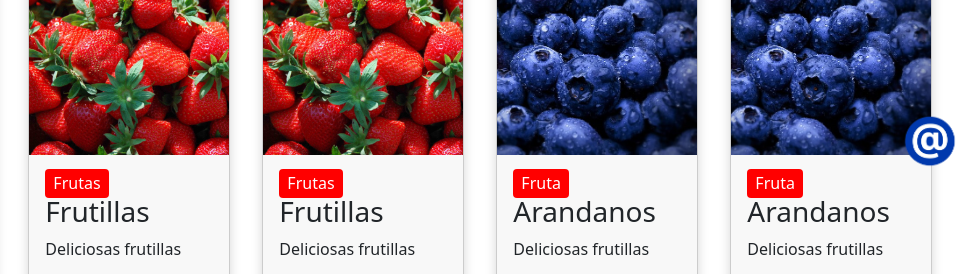
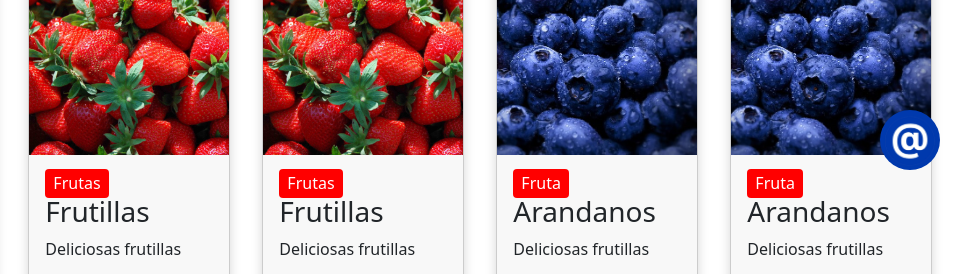
Before and after one commit to Geer68/PFHidalgo, a plain HTML site: page index.html in a window 1280 px wide. Shown: the part 600-874 px from the top of the page, 310-1280 px from the left. Drawn offline with nearby package versions, Linux system fonts and the light colour scheme.

Commit message:
boton flotante

```diff
--- a/style.scss
+++ b/style.scss
@@ -3,12 +3,29 @@
 
 .formulario {
     position: fixed;
+    justify-content: center;
+    align-items: center;
     bottom: 30px;
-    right: 10px;
+    right: 30px;
 }
 .formImg {
     width: 60px;
     height: 60px;
+    border: none;
+    box-shadow: 0 0 0 0 rgba(0,57,173,0.7);
+    border-radius: 50%;
+    background-color: #0039ad;
+    cursor: pointer;
+    animation: pulse 1.25s infinite;
+
+    &:hover {
+        animation: none;
+    }
+}
+@keyframes pulse {
+    to {
+        box-shadow: 0 0 0 45px rgba(232, 76, 61, 0)
+    }
 }
 
 //NOSOTROSSSSSSSSSSSSSSSSSSSSSSSSSSSSSSSSSSSSSSSSSSSSSSSSSSSS
```
Also changed, not shown: style.css, 1 other file.
